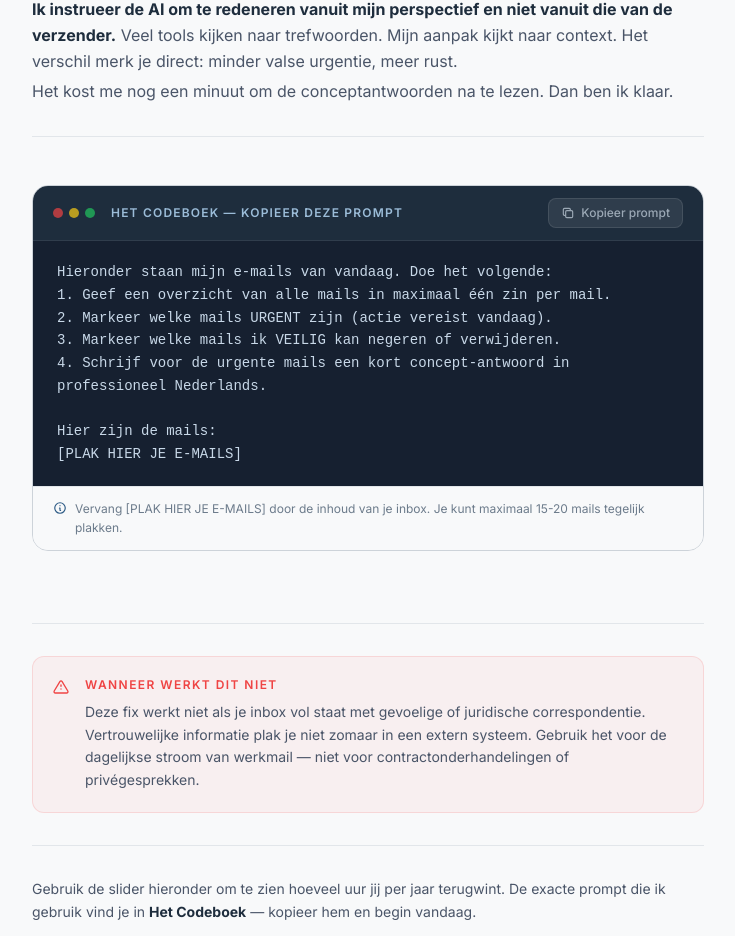
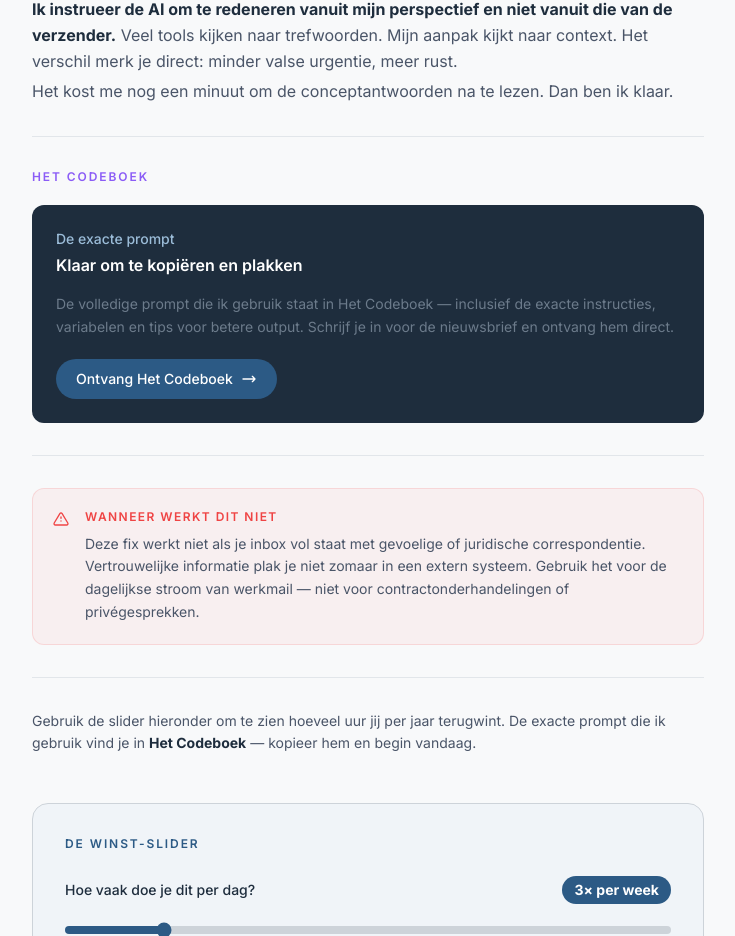
Before and after one commit to leanwayofmoney-droid/aidoption, a Next.js app: page /blog/email-inbox-samenvatten in a window 1280 px wide. Shown: the part 1616-2552 px from the top of the page, without its empty margins (272-1007 px from the left). Built offline with nearby package versions, Linux system fonts and the light colour scheme.

Commit message:
Playbook: prompt verwijderd uit artikel, Codeboek als leadgen teaser

```diff
--- a/app/blog/[slug]/page.js
+++ b/app/blog/[slug]/page.js
@@ -3,7 +3,6 @@ import Image from "next/image";
 import { notFound } from "next/navigation";
 import { getPostBySlug, posts } from "../../../lib/posts";
 import NewsletterForm from "../../../components/NewsletterForm";
-import Codeboek from "../../../components/Codeboek";
 import WinstSlider from "../../../components/WinstSlider";
 import ReceptCard from "../../../components/ReceptCard";
 
@@ -139,9 +138,31 @@ export default function AIFixPage({ params }) {
           </div>
         </section>
 
-        {/* Codeboek */}
-        <section className="pt-2 pb-8" style={{ borderTop: "1px solid #E2E6EA" }}>
-          <Codeboek prompt={post.prompt} tip={post.promptTip} />
+        {/* Het Codeboek — teaser */}
+        <section className="py-8" style={{ borderTop: "1px solid #E2E6EA" }}>
+          <p className="text-xs font-semibold tracking-widest uppercase mb-5"
+            style={{ color: c, letterSpacing: "0.16em" }}>
+            Het Codeboek
+          </p>
+          <div className="rounded-xl p-6" style={{ backgroundColor: "#1E2D3D" }}>
+            <p className="text-sm font-medium mb-1" style={{ color: "#9BBCD8" }}>
+              De exacte prompt
+            </p>
+            <p className="text-base font-semibold mb-4" style={{ color: "#FFFFFF" }}>
+              Klaar om te kopiëren en plakken
+            </p>
+            <p className="text-sm leading-relaxed mb-5" style={{ color: "#6C7B8B" }}>
+              De volledige prompt die ik gebruik staat in Het Codeboek — inclusief de exacte instructies, variabelen en tips voor betere output. Schrijf je in voor de nieuwsbrief en ontvang hem direct.
+            </p>
+            <a href="#nieuwsbrief"
+              className="inline-flex items-center gap-2 text-sm font-medium px-5 py-2.5 rounded-full transition-colors"
+              style={{ backgroundColor: "#2C5A85", color: "#FFFFFF" }}>
+              Ontvang Het Codeboek
+              <svg className="w-4 h-4" fill="none" stroke="currentColor" viewBox="0 0 24 24">
+                <path strokeLinecap="round" strokeLinejoin="round" strokeWidth={2} d="M17 8l4 4m0 0l-4 4m4-4H3" />
+              </svg>
+            </a>
+          </div>
         </section>
 
         {/* Blok 5: De Nuance */}
```
